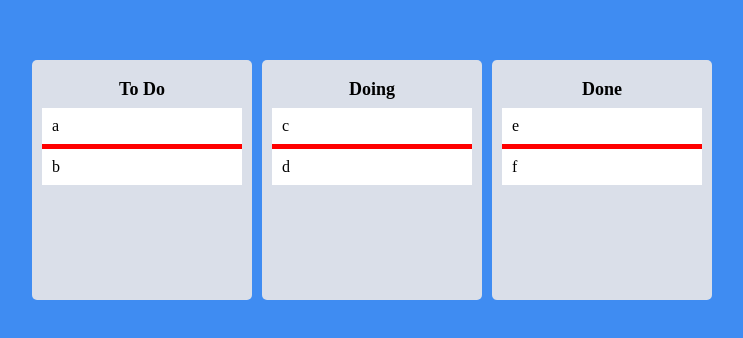
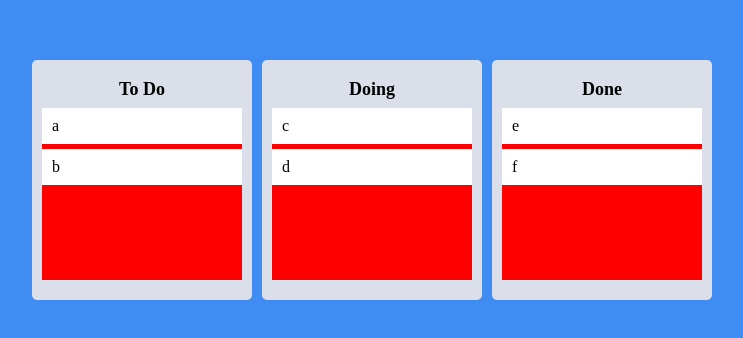
Before and after one commit to SpearJin/drag_clone_coding, a React (Create React App) app: page / in a window 1280 px wide. Shown: the part 220-558 px from the top of the page, without its empty margins (268-1011 px from the left). Built offline with nearby package versions, Linux system fonts and the light colour scheme.

Commit message:
[Feat] 이동시 색깔 변경

```diff
--- a/src/components/Board.tsx
+++ b/src/components/Board.tsx
@@ -12,13 +12,19 @@ function Board({ toDos, boardId }: IBoardProps) {
     <Wrapper>
       <Title>{boardId}</Title>
       <Droppable droppableId={boardId}>
-        {(magic) => (
-          <div style={{ backgroundColor: 'red' }} ref={magic.innerRef} {...magic.droppableProps}>
+        {(magic, info) => (
+          <Area
+            isDraggingOver={info.isDraggingOver}
+            isDraggingFromThis={Boolean(info.draggingFromThisWith)}
+            style={{ backgroundColor: 'red' }}
+            ref={magic.innerRef}
+            {...magic.droppableProps}
+          >
             {toDos.map((toDo, index) => (
               <DragablleCard key={toDo} index={index} toDo={toDo} />
             ))}
             {magic.placeholder}
-          </div>
+          </Area>
         )}
       </Droppable>
     </Wrapper>
@@ -26,6 +32,8 @@ function Board({ toDos, boardId }: IBoardProps) {
 }
 
 const Wrapper = styled.div`
+  display: flex;
+  flex-direction: column;
   padding: 20px 10px;
   min-height: 200px;
   border-radius: 5px;
@@ -39,4 +47,15 @@ const Title = styled.h2`
   font-size: 18px;
 `;
 
+interface IAreaProps {
+  isDraggingOver: boolean;
+  isDraggingFromThis: boolean;
+}
+
+const Area = styled.div<IAreaProps>`
+  flex-grow: 1;
+  background-color: ${(props) => (props.isDraggingOver ? 'pink' : props.isDraggingFromThis ? 'red' : 'blue')};
+  transition: background-color 250ms ease-in;
+`;
+
 export default Board;
```
